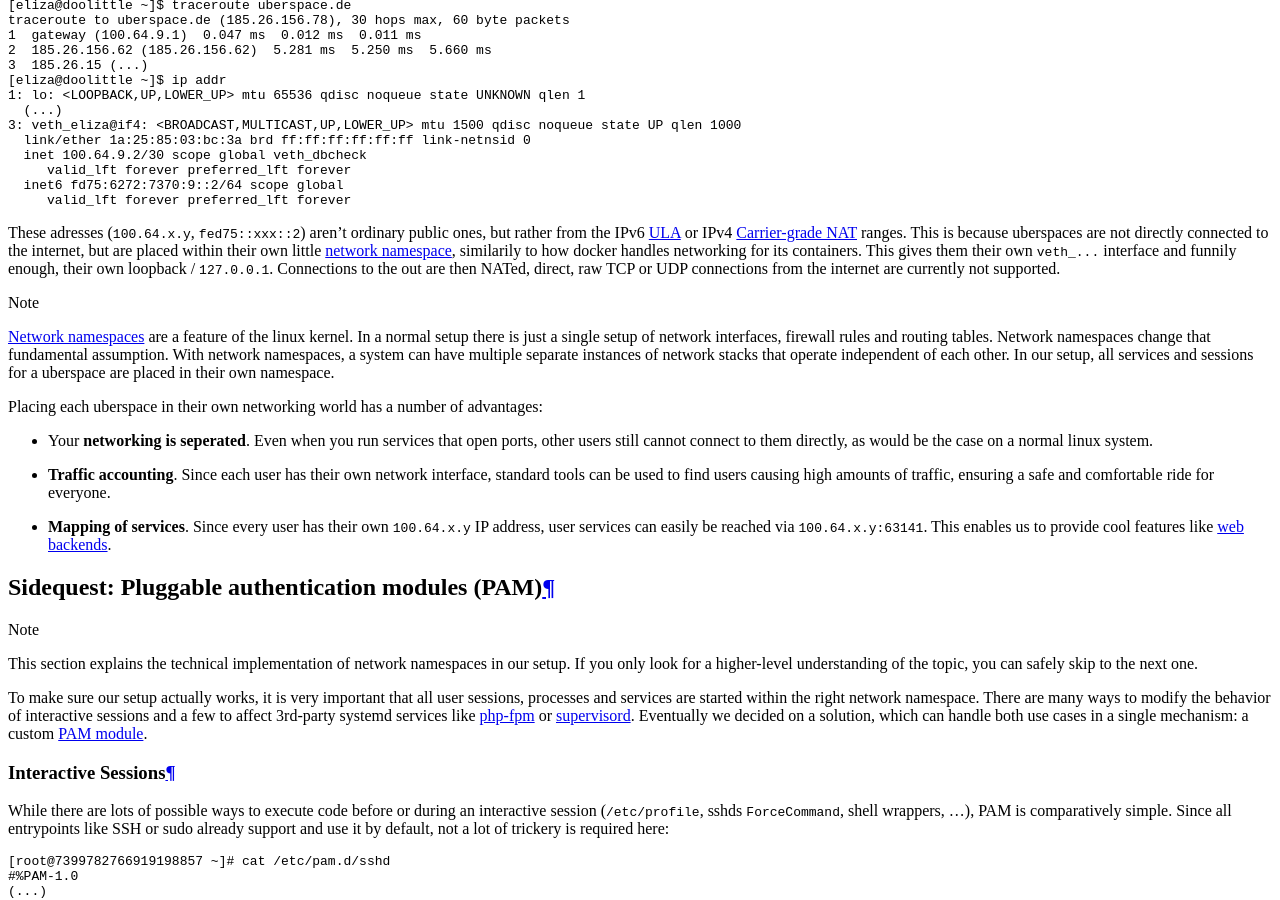
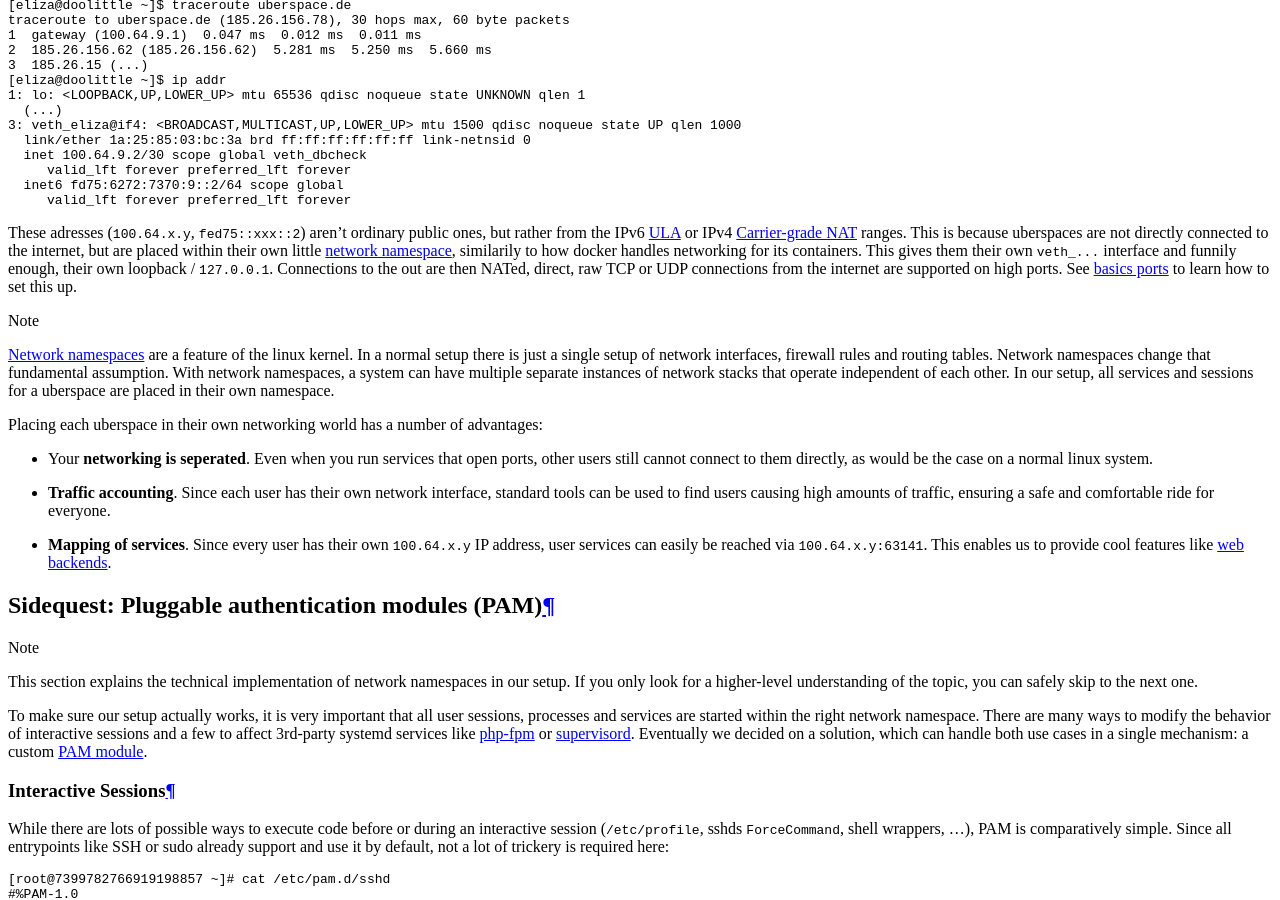
Before and after one commit to Uberspace/manual, a Sphinx documentation site: the page built from source/background-network.rst, in a window 1280 px wide and 900 px high, scrolled down 2086 px. Built offline with Sphinx 7.4.7 and the Read the Docs theme 2.0.0, drawn with Linux system fonts in a browser that asks for light colours; pages that are not in the unit, such as notebooks, are missing from menus.

Commit message:
Reference firewall ports on network background

```diff
--- a/source/background-network.rst
+++ b/source/background-network.rst
@@ -72,7 +72,7 @@
 networking for its containers. This gives them their own ``veth_...`` interface
 and funnily enough, their own loopback / ``127.0.0.1``. Connections to the
 out are then NATed, direct, raw TCP or UDP connections from the internet are
-currently not supported.
+supported on high ports. See :ref:`basics ports <firewallports>` to learn how to set this up.
 
 .. note::
 
```
